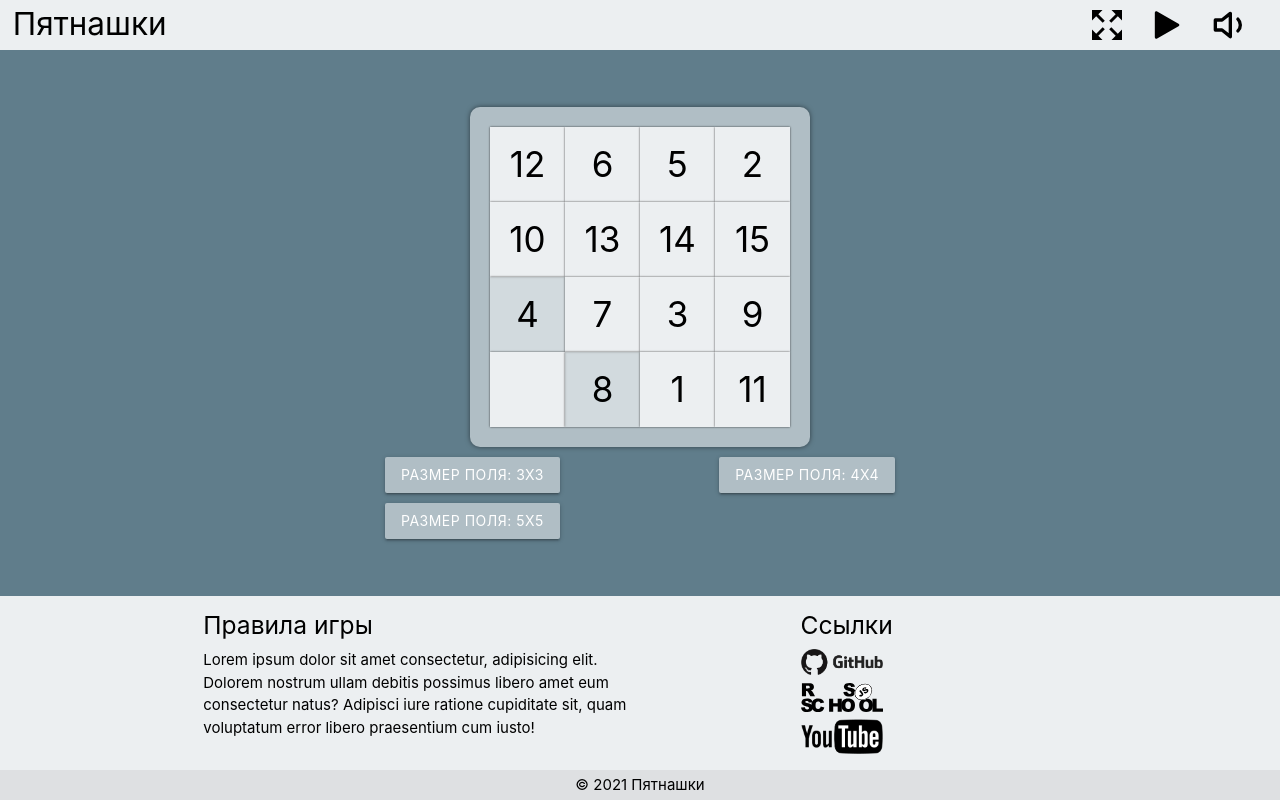
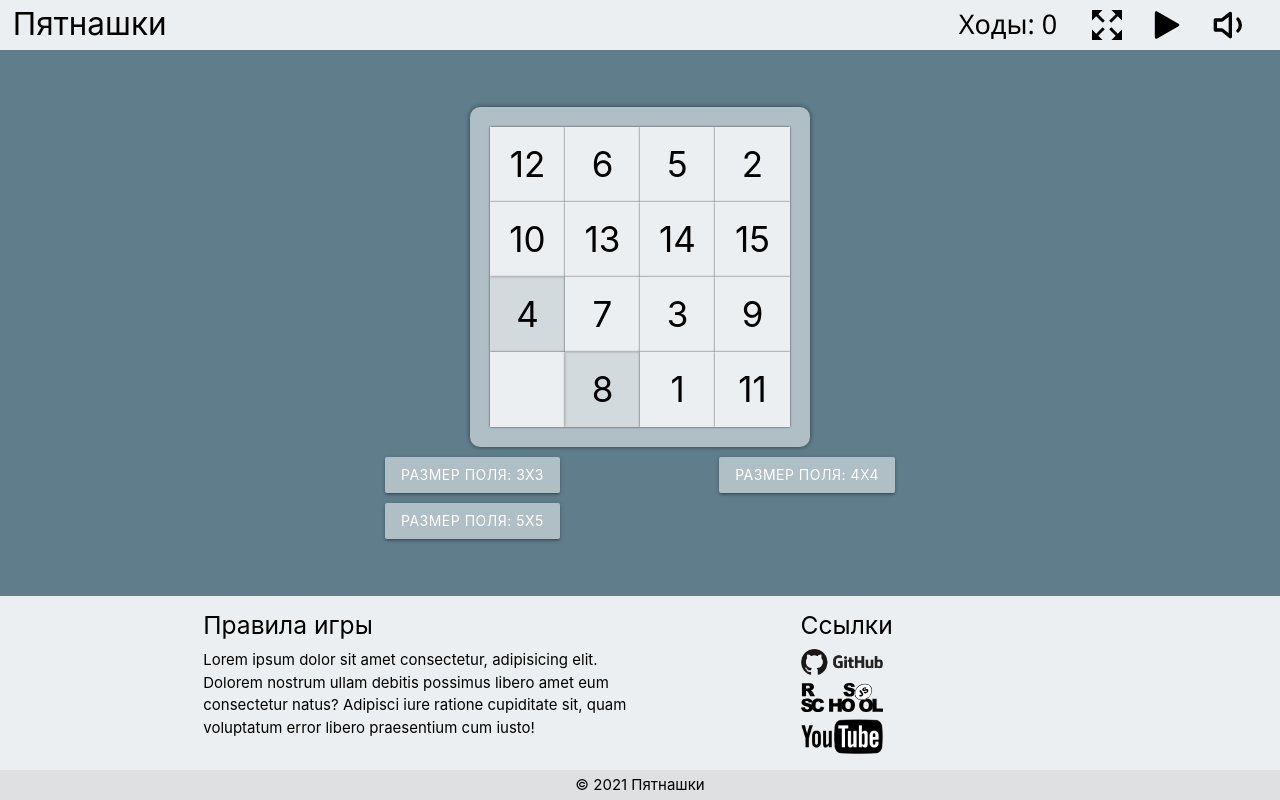
Before and after one commit to alekseishkel/react-game, a React app: page / in a window 1280 px wide. Built offline with nearby package versions, Linux system fonts and the light colour scheme.

Commit message:
feat: add moves counter

```diff
--- a/src/components/app/app.tsx
+++ b/src/components/app/app.tsx
@@ -15,16 +15,17 @@ const App: React.FC = () => {
   const [fieldSize, setFieldSize] = useState<number>(4);
   const [isWon, setIsWon] = useState<boolean>(false);
   const [isMusicPlaying, setIsMusicPlaying] = useState<boolean>(false);
+  const [moves, setMoves] = useState<number>(0);
 
   return (
     <React.Fragment>
       <GlobalStyle />
       <GameWon cells={cells} isWon={isWon} setCells={setCells} setIsWon={setIsWon} />
       <Music isMusicPlaying={isMusicPlaying} />
-      <Header isMusicPlaying={isMusicPlaying} setIsMusicPlaying={setIsMusicPlaying} />
+      <Header isMusicPlaying={isMusicPlaying} moves={moves} setIsMusicPlaying={setIsMusicPlaying} />
       <main>
-        <Field cells={cells} fieldSize={fieldSize} isWon={isWon}
-          setCells={setCells} setIsWon={setIsWon} />
+        <Field cells={cells} fieldSize={fieldSize} isWon={isWon} moves={moves}
+          setCells={setCells} setIsWon={setIsWon} setMoves={setMoves} />
         <SizeButton fieldSize={fieldSize} setCells={setCells} setFieldSize={setFieldSize} />
       </main>
       <Footer />
--- a/src/components/cell/cell.tsx
+++ b/src/components/cell/cell.tsx
@@ -14,9 +14,8 @@ interface CellProps {
 const FIELD_SIZE_IN_PERCENTS = 100;
 
 const flashing = keyframes`
-  0% { background-color: rgba(236,239,241, 0.3); }
+  0%, 100% { background-color: rgba(236,239,241, 0.3); }
   50% { background-color: rgba(236,239,241, 1); }
-  100% { background-color: rgba(236,239,241, 0.3); }
 `;
 
 const animation = css`
@@ -33,10 +32,10 @@ const StyledCell = styled.div`
   color: #000000;
   font-size: 35px;
   box-shadow: 0 0 2px rgba(0, 0, 0, 0.7);
-  cursor: ${(props: { allowed: boolean, isWon: boolean }) => (
-    props.allowed && props.isWon === false ? "pointer" : "default")};
-  animation: ${(props: { allowed: boolean, isWon: boolean }) => (
-    props.allowed && props.isWon === false ? animation : "none")};
+  cursor: ${(props: { allowedCell: boolean, isWon: boolean }) => (
+    props.allowedCell && props.isWon === false ? "pointer" : "default")};
+  animation: ${(props: { allowedCell: boolean, isWon: boolean }) => (
+    props.allowedCell && props.isWon === false ? animation : "none")};
 `;
 
 const Cell: React.FC<CellProps> = ({ cellIndex, fieldSize, isWon, number, nullCellIndex, onCellClick }) => {
@@ -53,7 +52,7 @@ const Cell: React.FC<CellProps> = ({ cellIndex, fieldSize, isWon, number, nullCe
   ) {
     return (
       <StyledCell
-        allowed={true}
+        allowedCell={true}
         className="cell"
         isWon={isWon}
         fieldSize={fieldSize}
--- a/src/components/field/field.tsx
+++ b/src/components/field/field.tsx
@@ -7,9 +7,11 @@ import styled, { keyframes } from "styled-components";
 interface FieldProps {
   cells: number[];
   fieldSize: number;
+  moves: number;
   isWon: boolean;
   setCells: (cells: number[]) => void;
   setIsWon: (isWon: boolean) => void;
+  setMoves: (moves: number) => void;
 }
 
 const bounceField = keyframes`
@@ -63,7 +65,7 @@ const StyledDiv = styled.div`
   }
 `;
 
-const Field: React.FC<FieldProps> = ({ cells, fieldSize, isWon, setCells, setIsWon }) => {
+const Field: React.FC<FieldProps> = ({ cells, fieldSize, isWon, moves, setCells, setIsWon, setMoves }) => {
   const nullCellIndex: number = cells.findIndex((cell) => cell === null);
 
   const onCellClick = (number: number): void => {
@@ -79,6 +81,7 @@ const Field: React.FC<FieldProps> = ({ cells, fieldSize, isWon, setCells, setIsW
     slideSound.play();
 
     setCells(changedCells);
+    setMoves(moves + 1);
   };
 
   useEffect(() => {
--- a/src/components/header/header.tsx
+++ b/src/components/header/header.tsx
@@ -3,6 +3,7 @@ import styled from "styled-components";
 
 interface HeaderProps {
   isMusicPlaying: boolean;
+  moves: number;
   setIsMusicPlaying: (isMusicPlaying: boolean) => void;
 }
 
@@ -14,7 +15,14 @@ const StyledImg = styled.img`
   vertical-align: middle;
 `;
 
-const Header: React.FC<HeaderProps> = ({ isMusicPlaying, setIsMusicPlaying }) => {
+const StyledLi = styled.li`
+  margin-right: 20px;
+  font-family: "Segoe UI";
+  font-size: 1.8rem;
+  color: #000;
+`;
+
+const Header: React.FC<HeaderProps> = ({ isMusicPlaying, moves, setIsMusicPlaying }) => {
   const [isSoundOn, setIsSoundOn] = useState<boolean>(true);
 
   return (
@@ -24,6 +32,9 @@ const Header: React.FC<HeaderProps> = ({ isMusicPlaying, setIsMusicPlaying }) =>
           Пятнашки
         </span>
         <ul id="nav-mobile" className="right hide-on-med-and-down">
+          <StyledLi>
+            Ходы: {moves}
+          </StyledLi>
           <li>
             <a className="black-text" onClick={() => document.getElementById("field").requestFullscreen()}>
               <StyledImg src="/img/full_screen.svg" width="30px" alt="Full screen" />
```
